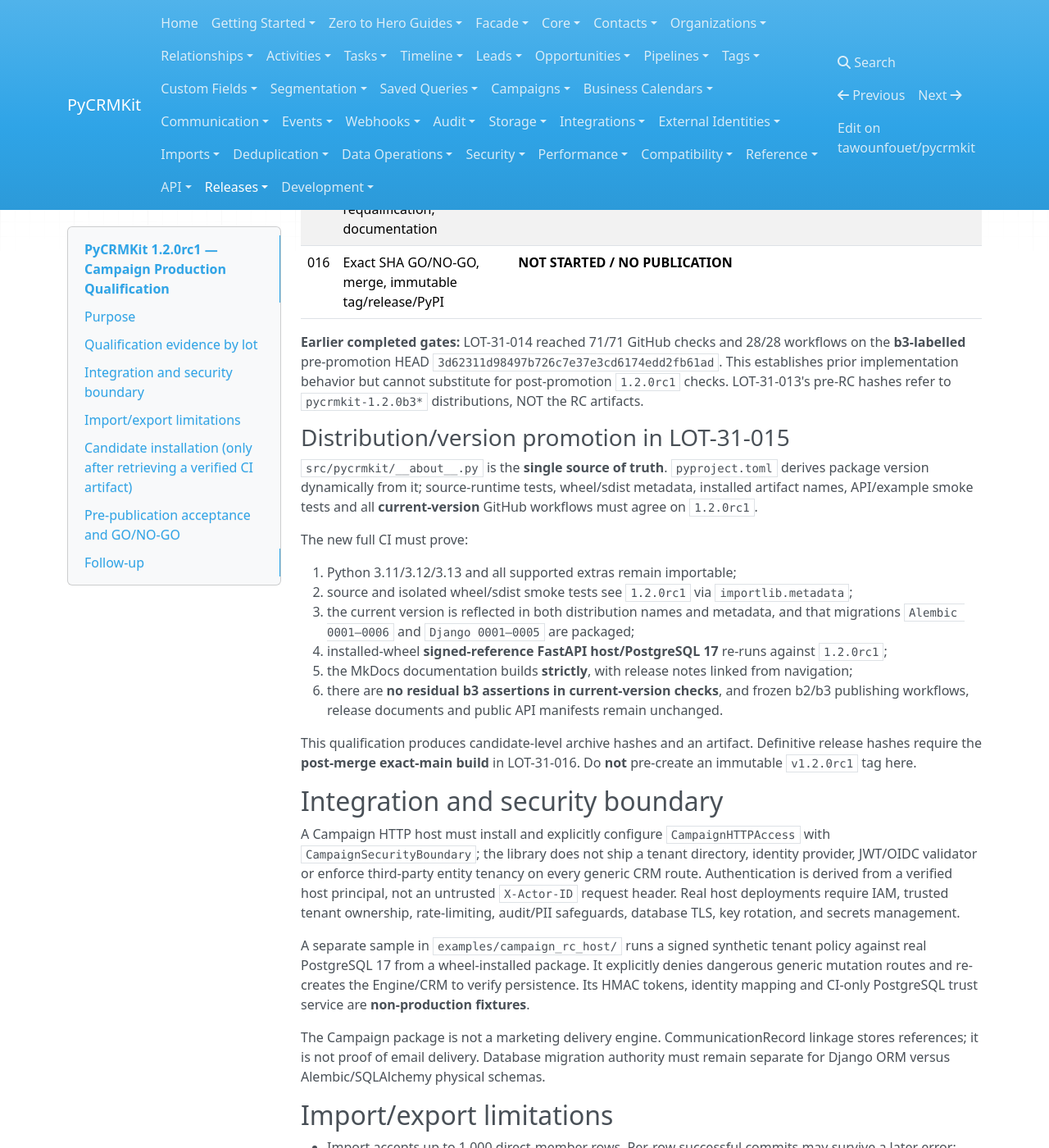
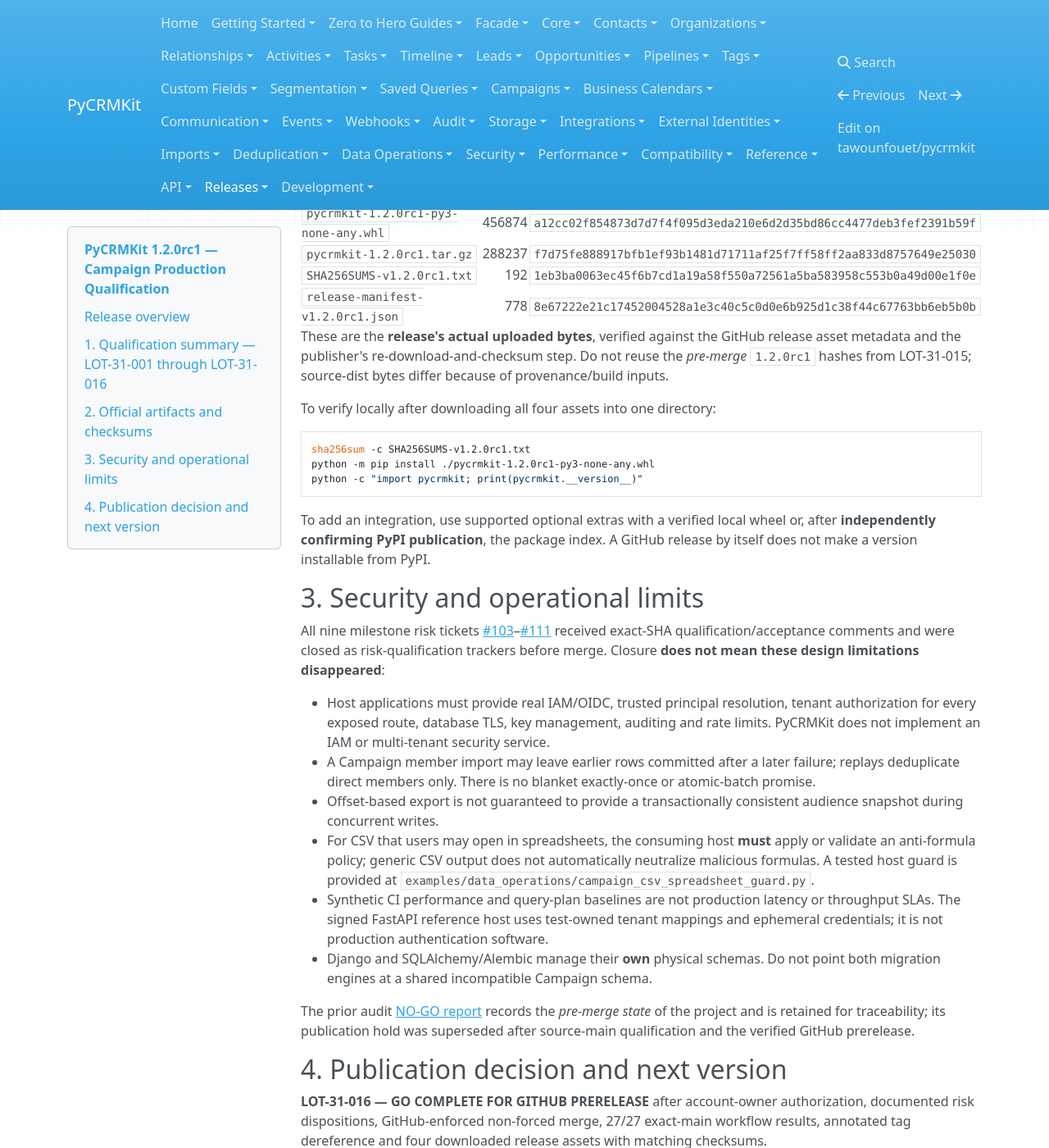
Before and after one commit to tawounfouet/pycrmkit, an MkDocs documentation site: the page built from docs/releases/1.2.0rc1.md, in a window 1280 px wide and 1400 px high, scrolled down 2010 px. Shown: the whole window at 82% size. Built offline with MkDocs 1.6.1, drawn with Linux system fonts in a browser that asks for light colours; nearby versions of some CDN libraries; some of the changed text lies outside the part shown.

Commit message:
docs(release): finalize published v1.2.0rc1 evidence and 16/16 milestone closeout

````diff
--- a/docs/development/1.2.0rc1-go-no-go-assessment.md
+++ b/docs/development/1.2.0rc1-go-no-go-assessment.md
@@ -1,4 +1,6 @@
 # PyCRMKit 1.2.0rc1 — LOT-31-016 GO/NO-GO audit
+
+> **HISTORICAL AUDIT — SUPERSEDED:** The NO-GO recorded below was the honest pre-merge state at the time of this assessment. Since then, the repo owner authorized controlled promotion, risks #103–#111 were reviewed/closed with scope limits, PR #112 was merged, 27/27 exact-source main workflows passed, and [v1.2.0rc1](https://github.com/tawounfouet/pycrmkit/releases/tag/v1.2.0rc1) was published as a verified GitHub prerelease. The complete final evidence is in [the release notes](../releases/1.2.0rc1.md). **This file is retained for decision chronology, not the current release status.** PyPI remains separate.
 
 **Decision as of:** 2026-10-29 (Europe/Paris)
 **Status:** **NO-GO FOR PUBLICATION (governance/provenance hold, not a confirmed code regression)**
--- a/docs/releases/1.2.0rc1.md
+++ b/docs/releases/1.2.0rc1.md
@@ -1,99 +1,91 @@
 # PyCRMKit 1.2.0rc1 — Campaign Production Qualification
 
-**PEP 440 package version:** `1.2.0rc1`
-**Release stage:** VERSION-BEARING DRAFT CANDIDATE; **NOT MERGED / NOT TAGGED / NOT PUBLISHED**
-**Milestone:** LOT-31-015 — RC Version & Release Documentation (candidate preparation)
-**PR:** [#112](https://github.com/tawounfouet/pycrmkit/pull/112) — `feat/1.2.0rc1-production-qualification`
-**Starting released baseline:** `v1.2.0b3` ([historical release notes](1.2.0b3.md))
-**Next gate:** LOT-31-016 — exact candidate + merged-source GO/NO-GO and immutable publication
+**Version (PEP 440):** `1.2.0rc1`
+**Status:** **PUBLISHED — GITHUB PRERELEASE**, 2026-10-29 21:30:52 UTC
+**Release:** https://github.com/tawounfouet/pycrmkit/releases/tag/v1.2.0rc1
+**Source PR:** [#112](https://github.com/tawounfouet/pycrmkit/pull/112), squash-merged
+**Exact qualified source commit:** `5113cedb50750185e457505dfcca5519ce3a62bd`
+**Annotated tag:** `v1.2.0rc1`, tag object `5ae9dec18c41eb456e69ae5e525694fa2129296a`, **dereferences to the exact source commit**
+**Publisher-only commit:** `334b0965cccfd782fc4d1292262963c692ccb8db` (two Actions workflow files; no runtime source changes)
+**GitHub publisher workflow:** https://github.com/tawounfouet/pycrmkit/actions/runs/40958353104 — SUCCESS
+**PyPI:** not published by this workflow; any PyPI availability requires separate confirmation.
 
-> The version number and these notes prepare a release candidate; neither represents a published prerelease. A green historical `b3` workflow or an artifact built before this version change must not be cited as a published or qualified `1.2.0rc1` distribution.
+## Release overview
 
-## Purpose
+`1.2.0rc1` is a production **qualification candidate**, not a new Campaign product or the stable `1.2.0` release. It freezes and qualifies the Campaign 1.2 feature line implemented through the preceding 1.2 alpha and beta releases:
 
-This release is a **qualification of the existing Campaign 1.2 feature line**, not a new marketing product. It freezes public contracts and validates the production-relevant boundaries introduced in `1.2.0a1–1.2.0b3`:
+- Campaign metadata, lifecycle and optimistic revision preconditions;
+- direct members and deduplicated audience across captured Segment sources;
+- attribution references and CommunicationRecord **link metadata**, not email/message delivery;
+- opt-in FastAPI and Django REST Framework Campaign HTTP surfaces with explicit host-authenticated authorization;
+- bounded CSV/JSON/JSONL direct-membership imports, with repeatable recovery and honest partial-write semantics;
+- paginated CSV/JSON/JSONL direct/audience/source exports and privacy/consistency boundaries;
+- Memory, SQLAlchemy/PostgreSQL and native Django adapter persistence, migrations and concurrency qualification.
 
-- Campaign metadata, lifecycle and optimistic-revision updates;
-- direct membership and deduplicated audience union with captured static/dynamic Segment sources;
-- attribution references and links to existing CommunicationRecord **metadata**, never message-body delivery;
-- optional FastAPI and DRF Campaign HTTP integration behind an **explicit host-authenticated** action/resource/scope policy;
-- bounded direct-member import and paginated direct/audience/source CSV/JSON/JSONL export;
-- Memory, SQLAlchemy/PostgreSQL and Django persistence, with their respective migration chains.
+No new Campaign schema migration, marketing automation system, durable outbox or bundled identity provider is introduced in this RC.
 
-No domain-level API expansion, new storage migration, or unreviewed breaking change is intended in RC1.
+## 1. Qualification summary — LOT-31-001 through LOT-31-016
 
-## Qualification evidence by lot
+**All 16 work packages completed for this GitHub RC publication.**
 
-The design-freeze plan defines LOT-31-001 through LOT-31-016. The implementation and CI evidence for **001–014** was recorded as follows *before the source-version promotion*:
+| Gate family | Release evidence |
+|---|---|
+| Scope / baseline / public API freeze | Campaign 1.2 + previous V1/V1.1 freeze contracts and golden HTTP parity qualified |
+| Host security and HTTP | FastAPI + DRF negative 401/403 tests; signed reference FastAPI host checks tenant ownership before facade use |
+| Domain / DataOps | Failure injection, import retries and partial-write outcomes, bounded export/privacy checks |
+| Storage | PostgreSQL 17 real concurrency/CAS, transaction and migration qualification; separate Django/SQLAlchemy schema ownership |
+| Cross-adapter | Memory / SQLAlchemy/PostgreSQL / Django semantics against executable shared contracts |
+| Observability | Synthetic p50/p95, query counting, query-plan and memory baselines (not production SLAs) |
+| Distribution | Python 3.11, 3.12, 3.13; isolated wheel + sdist; runtime extras, entry points and packaged migration chains |
+| Reference host | Installed wheel from exact source, PostgreSQL 17 migrations, signed host, scoped Campaign journey and restart |
+| Release | Candidate CI, exact main CI, tag provenance, hashes, GitHub prerelease + downloaded asset verification |
 
-| Lot | Qualification concern | Evidence location |
-|---|---|---|
-| 001 | Baseline SHA, immutable b3 history, risks and scope freeze | `docs/development/1.2.0rc1-baseline-and-scope-freeze.md` |
-| 002 | Public Campaign facade and signatures | `tests/compatibility/test_public_api_v1_2_campaign_candidate.py` |
-| 003 | Golden OpenAPI and HTTP response parity | `tests/contracts/campaign_http/`; `docs/development/1.2.0rc1-http-contract-freeze.md` |
-| 004 | Host-verified identity, tenant scope, fail-closed HTTP | `docs/development/1.2.0rc1-security-host-scope-qualification.md` |
-| 005 | Cross-transport lifecycle and error parity | `docs/development/1.2.0rc1-lifecycle-cross-transport-e2e.md` |
-| 006 | Domain invariants and failure injection | `docs/development/1.2.0rc1-domain-invariants-failure-injection.md` |
-| 007 | Import replay/partial commits | `tests/qualification/test_campaign_import_rc.py` |
-| 008 | Export, bounded paging, privacy/consistency | `tests/qualification/test_campaign_export_rc.py` |
-| 009 | Real PostgreSQL transaction, CAS and concurrency | `docs/development/1.2.0rc1-postgresql-concurrency-transaction-gate.md` |
-| 010 | Native Django persistence, additive migrations | `docs/development/1.2.0rc1-django-persistence-migration-gate.md` |
-| 011 | Memory / PostgreSQL / Django conformance | `docs/development/1.2.0rc1-cross-adapter-conformance.md` |
-| 012 | p50/p95, SQL query and memory profiles | `docs/development/1.2.0rc1-performance-observability-gate.md` |
-| 013 | Isolated wheel/sdist, Python/extras, packaged migrations | `docs/development/1.2.0rc1-compatibility-distribution-gate.md` |
-| 014 | Signed host → installed wheel → PostgreSQL 17 → restart | `docs/development/1.2.0rc1-production-host-reference-journey.md` |
-| 015 | Version `1.2.0rc1`, installed artifact requalification, documentation | **This candidate branch: in qualification** |
-| 016 | Exact SHA GO/NO-GO, merge, immutable tag/release/PyPI | **NOT STARTED / NO PUBLICATION** |
+**Candidate-branch head:** `a4d1fb6da01605f0b55ca73db14221e09a430742`: **71/71 GitHub checks** and **28/28 workflows SUCCESS**; GitGuardian scanned **54 commits and uncovered zero secrets**.
 
-**Earlier completed gates:** LOT-31-014 reached 71/71 GitHub checks and 28/28 workflows on the **b3-labelled** pre-promotion HEAD `3d62311d98497b726c7e37e3cd6174edd2fb61ad`. This establishes prior implementation behavior but cannot substitute for post-promotion `1.2.0rc1` checks. LOT-31-013's pre-RC hashes refer to `pycrmkit-1.2.0b3*` distributions, NOT the RC artifacts.
+**Exact merged source `main` SHA:** `5113cedb50750185e457505dfcca5519ce3a62bd`: **27/27 push workflows SUCCESS**. This is the exact source to which the annotated release tag points, *not* the later publisher-only commit.
 
-### Distribution/version promotion in LOT-31-015
+**Source-main distribution run:** https://github.com/tawounfouet/pycrmkit/actions/runs/40957621949 — SUCCESS. Source-owned archive artifact ID `12933349186` (`campaign-rc1-distribution-qualification`) provided the distributions used in the release. The publisher independently verified their SHA-256 against that artifact's JSON manifest, passed `twine check` and installed-core-wheel smoke, then downloaded the published GitHub assets and verified them a second time.
 
-`src/pycrmkit/__about__.py` is the **single source of truth**. `pyproject.toml` derives package version dynamically from it; source-runtime tests, wheel/sdist metadata, installed artifact names, API/example smoke tests and all **current-version** GitHub workflows must agree on `1.2.0rc1`.
+**Publisher:** https://github.com/tawounfouet/pycrmkit/actions/runs/40958353104 — SUCCESS. Publisher commit `334b0965cccfd782fc4d1292262963c692ccb8db` modifies only `.github/workflows/campaign-rc1-exact-main-evidence.yml` and `.github/workflows/publish-v1.2.0rc1.yml`, deliberately keeping the runtime source tag anchored to the previously qualified merge SHA.
 
-The new full CI must prove:
+## 2. Official artifacts and checksums
 
-1. Python 3.11/3.12/3.13 and all supported extras remain importable;
-2. source and isolated wheel/sdist smoke tests see `1.2.0rc1` via `importlib.metadata`;
-3. the current version is reflected in both distribution names and metadata, and that migrations `Alembic 0001–0006` and `Django 0001–0005` are packaged;
-4. installed-wheel **signed-reference FastAPI host/PostgreSQL 17** re-runs against `1.2.0rc1`;
-5. the MkDocs documentation builds **strictly**, with release notes linked from navigation;
-6. there are **no residual b3 assertions in current-version checks**, and frozen b2/b3 publishing workflows, release documents and public API manifests remain unchanged.
+Exactly **four assets** are attached to the GitHub prerelease:
 
-This qualification produces candidate-level archive hashes and an artifact. Definitive release hashes require the **post-merge exact-main build** in LOT-31-016. Do **not** pre-create an immutable `v1.2.0rc1` tag here.
+| Asset | Bytes | SHA-256 |
+|---|---:|---|
+| `pycrmkit-1.2.0rc1-py3-none-any.whl` | 456874 | `a12cc02f854873d7d7f4f095d3eda210e6d2d35bd86cc4477deb3fef2391b59f` |
+| `pycrmkit-1.2.0rc1.tar.gz` | 288237 | `f7d75fe888917bfb1ef93b1481d71711af25f7ff58ff2aa833d8757649e25030` |
+| `SHA256SUMS-v1.2.0rc1.txt` | 192 | `1eb3ba0063ec45f6b7cd1a19a58f550a72561a5ba583958c553b0a49d00e1f0e` |
+| `release-manifest-v1.2.0rc1.json` | 778 | `8e67222e21c17452004528a1e3c40c5c0d0e6b925d1c38f44c67763bb6eb5b0b` |
 
-## Integration and security boundary
+These are the **release's actual uploaded bytes**, verified against the GitHub release asset metadata and the publisher's re-download-and-checksum step. Do not reuse the *pre-merge* `1.2.0rc1` hashes from LOT-31-015; source-dist bytes differ because of provenance/build inputs.
 
-A Campaign HTTP host must install and explicitly configure `CampaignHTTPAccess` with `CampaignSecurityBoundary`; the library does not ship a tenant directory, identity provider, JWT/OIDC validator or enforce third-party entity tenancy on every generic CRM route. Authentication is derived from a verified host principal, not an untrusted `X-Actor-ID` request header. Real host deployments require IAM, trusted tenant ownership, rate-limiting, audit/PII safeguards, database TLS, key rotation, and secrets management.
-
-A separate sample in `examples/campaign_rc_host/` runs a signed synthetic tenant policy against real PostgreSQL 17 from a wheel-installed package. It explicitly denies dangerous generic mutation routes and re-creates the Engine/CRM to verify persistence. Its HMAC tokens, identity mapping and CI-only PostgreSQL trust service are **non-production fixtures**.
-
-The Campaign package is not a marketing delivery engine. CommunicationRecord linkage stores references; it is not proof of email delivery. Database migration authority must remain separate for Django ORM versus Alembic/SQLAlchemy physical schemas.
-
-## Import/export limitations
-
-- Import accepts up to 1,000 direct-member rows. Per-row successful commits may survive a later error; **not** one atomic batch. Replays are idempotent for existing **direct** membership, not Segment-derived capture.
-- Audience is deduplicated across direct and captured references. Captured membership is a provenance-bearing snapshot and may require explicit refresh.
-- Exports are paginated and bounded but not transactionally consistent across concurrent membership changes. A host must control export destination, retention, privacy and access policy.
-- Performance gates measure synthetic datasets and shared CI runners; p50/p95 guardrails are **not production SLAs**, and there is no proven durable outbox/exactly-once transport.
-
-## Candidate installation (only after retrieving a verified CI artifact)
-
-The GitHub Actions workflow named **Campaign RC1 Distribution Qualification** produces an isolated wheel/sdist archive on the candidate branch. Download and verify the SHA-256 manifest from the **same exact Git commit**. Then, for example, install a locally retrieved wheel:
+To verify locally after downloading all four assets into one directory:
 
 ```bash
-python -m pip install --no-deps ./pycrmkit-1.2.0rc1-py3-none-any.whl
+sha256sum -c SHA256SUMS-v1.2.0rc1.txt
+python -m pip install ./pycrmkit-1.2.0rc1-py3-none-any.whl
 python -c "import pycrmkit; print(pycrmkit.__version__)"
 ```
 
-For the FastAPI/PostgreSQL reference, install the documented extras and apply **packaged** migrations before starting the host. Do **not** use `pip install pycrmkit==1.2.0rc1` as evidence of PyPI availability until the release is actually published there.
+To add an integration, use supported optional extras with a verified local wheel or, after **independently confirming PyPI publication**, the package index. A GitHub release by itself does not make a version installable from PyPI.
 
-## Pre-publication acceptance and GO/NO-GO
+## 3. Security and operational limits
 
-The [GO/NO-GO evidence template](../development/1.2.0rc1-go-no-go-template.md) remains the release-authority checklist. The [LOT-31-016 pre-publication assessment](../development/1.2.0rc1-go-no-go-assessment.md) records **NO-GO FOR PUBLICATION** pending review, risk acceptance, branch-protection verification, and merged-main provenance. It requires source SHA, merged SHA, actual counts and links to all green workflows, artifact digests, security scan, migration and installed-host proofs, branch protection/approvals, freeze verification, annotated tag target and release assets.
+All nine milestone risk tickets [#103](https://github.com/tawounfouet/pycrmkit/issues/103)–[#111](https://github.com/tawounfouet/pycrmkit/issues/111) received exact-SHA qualification/acceptance comments and were closed as risk-qualification trackers before merge. Closure **does not mean these design limitations disappeared**:
 
-Any required check failure is **NO-GO** until fixed, followed by a complete fresh qualification cycle at the new SHA. Do not merge, tag, upload release artifacts or announce a published RC during LOT-31-015.
+- Host applications must provide real IAM/OIDC, trusted principal resolution, tenant authorization for every exposed route, database TLS, key management, auditing and rate limits. PyCRMKit does not implement an IAM or multi-tenant security service.
+- A Campaign member import may leave earlier rows committed after a later failure; replays deduplicate direct members only. There is no blanket exactly-once or atomic-batch promise.
+- Offset-based export is not guaranteed to provide a transactionally consistent audience snapshot during concurrent writes.
+- For CSV that users may open in spreadsheets, the consuming host **must** apply or validate an anti-formula policy; generic CSV output does not automatically neutralize malicious formulas. A tested host guard is provided at `examples/data_operations/campaign_csv_spreadsheet_guard.py`.
+- Synthetic CI performance and query-plan baselines are not production latency or throughput SLAs. The signed FastAPI reference host uses test-owned tenant mappings and ephemeral credentials; it is not production authentication software.
+- Django and SQLAlchemy/Alembic manage their **own** physical schemas. Do not point both migration engines at a shared incompatible Campaign schema.
 
-## Follow-up
+The prior audit [NO-GO report](../development/1.2.0rc1-go-no-go-assessment.md) records the *pre-merge state* of the project and is retained for traceability; its publication hold was superseded after source-main qualification and the verified GitHub prerelease.
 
-If and only if LOT-31-016 qualifies the exact merged SHA with zero release blockers, publish the immutable annotated `v1.2.0rc1` GitHub prerelease and its verified assets. Stable `1.2.0` is a subsequent, separate decision.
+## 4. Publication decision and next version
+
+**LOT-31-016 — GO COMPLETE FOR GITHUB PRERELEASE** after account-owner authorization, documented risk dispositions, GitHub-enforced non-forced merge, 27/27 exact-main workflow results, annotated tag dereference and four downloaded release assets with matching checksums.
+
+This decision covers **GitHub Releases only**. It does not imply a PyPI release or production-ready integration of real host IAM. Stable `1.2.0` requires a separate version-promotion and release decision.
````
Also changed, not shown: CHANGELOG.md (+6 -3 lines), README.md (+2 -2 lines), docs/development/1.2.0rc1-go-no-go-template.md (+2 -2 lines).
